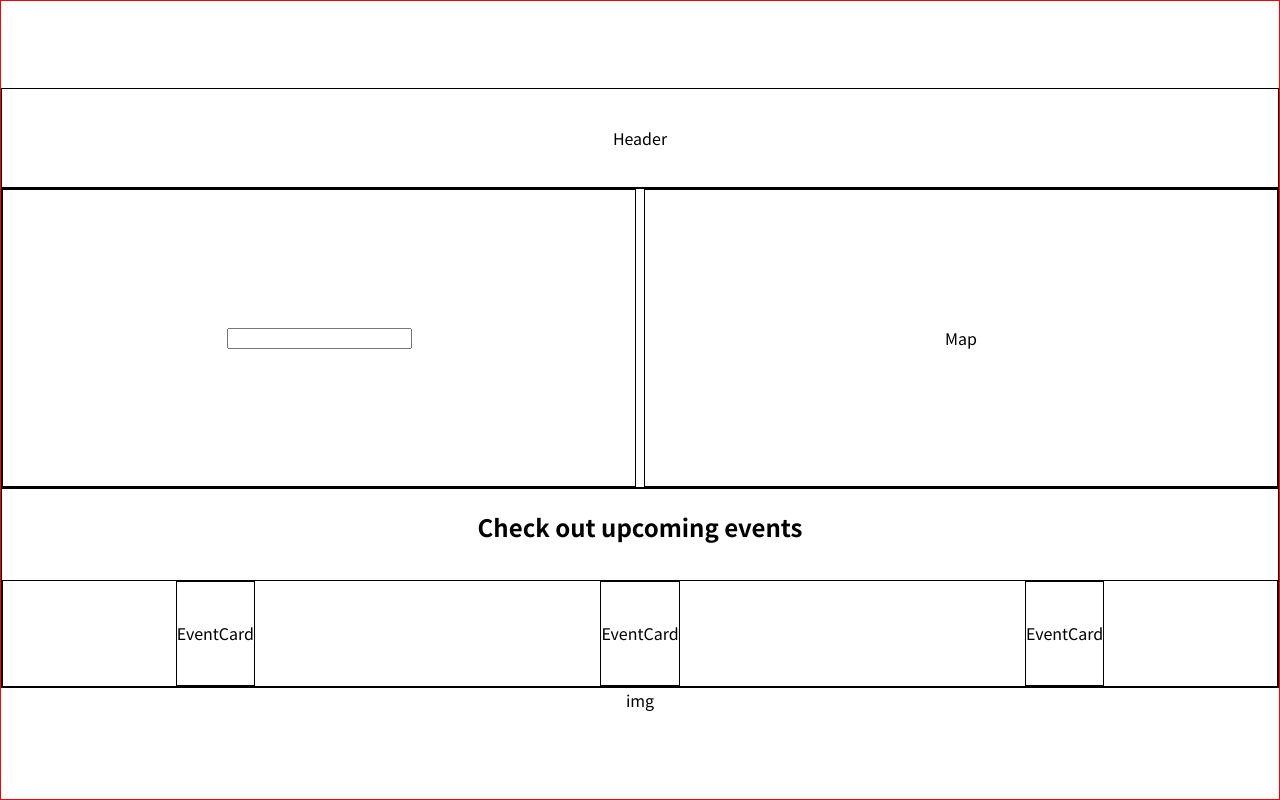
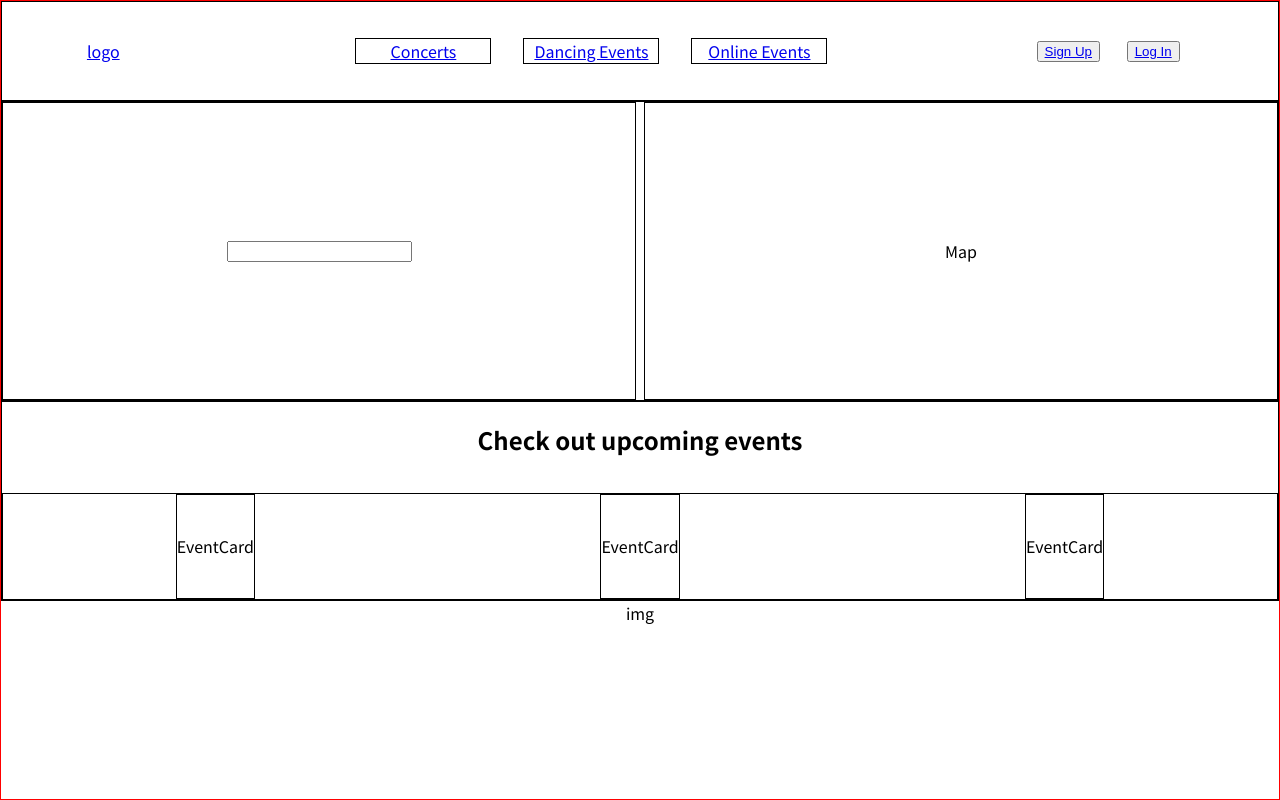
Before and after one commit to natalia-miroslaw/Ticketing-events-app, a React (Create React App) app: page / in a window 1280 px wide. Built offline with nearby package versions, Linux system fonts and the light colour scheme.

Commit message:
feat(header): add navigation and submit buttons

```diff
--- a/src/app/components/header/Header.tsx
+++ b/src/app/components/header/Header.tsx
@@ -1,10 +1,13 @@
 import React from 'react';
 import styled from 'styled-components';
+import { Navigation } from './navigation/Navigation';
+import { SubmitButtons } from './SubmitButtons/SubmitButtons';
+import { Logo } from './logo/Logo';
 
 const HeaderContainer = styled.header`
   display: flex;
   flex-direction: row;
-  justify-content: center;
+  justify-content: space-around;
   align-items: center;
   height: 100px;
   width: 100%;
@@ -12,5 +15,11 @@ const HeaderContainer = styled.header`
 `;
 
 export const Header: React.FC = () => {
-  return <HeaderContainer>Header</HeaderContainer>;
+  return (
+    <HeaderContainer>
+      <Logo />
+      <Navigation />
+      <SubmitButtons />
+    </HeaderContainer>
+  );
 };
--- /dev/null
+++ b/src/app/components/header/SubmitButtons/SubmitButtons.styles.ts
@@ -0,0 +1,5 @@
+import styled from 'styled-components';
+
+export const ButtonContainer = styled.button`
+  margin: 1em;
+`;
--- /dev/null
+++ b/src/app/components/header/SubmitButtons/SubmitButtons.tsx
@@ -0,0 +1,17 @@
+import React from 'react';
+import { ButtonContainer } from './SubmitButtons.styles';
+import { Link } from 'react-router-dom';
+import { Paths } from '../../../../routes/paths';
+
+export const SubmitButtons: React.FC = () => {
+  return (
+    <div>
+      <ButtonContainer>
+        <Link to={Paths.signUpPage}>Sign Up</Link>
+      </ButtonContainer>
+      <ButtonContainer>
+        <Link to={Paths.logInPage}>Log In</Link>
+      </ButtonContainer>
+    </div>
+  );
+};
--- /dev/null
+++ b/src/app/components/header/logo/Logo.tsx
@@ -0,0 +1,11 @@
+import React from 'react';
+import { Link } from 'react-router-dom';
+import { Paths } from '../../../../routes/paths';
+
+export const Logo: React.FC = () => {
+  return (
+    <div>
+      <Link to={Paths.root}>logo</Link>
+    </div>
+  );
+};
--- /dev/null
+++ b/src/app/components/header/navigation/Navigation.styles.ts
@@ -0,0 +1,27 @@
+import styled from 'styled-components';
+
+export const NavContainer = styled.nav`
+  display: flex;
+  flex-direction: row;
+  justify-content: center;
+  align-items: center;
+  margin: 10px;
+  height: 100%;
+
+  & ul {
+    height: 100%;
+    list-style: none;
+    display: flex;
+    flex-direction: row;
+    align-items: center;
+    justify-content: center;
+  }
+
+  & li {
+    margin: 0 1rem;
+    width: 8.5rem;
+    border: 1px solid black;
+    display: flex;
+    justify-content: center;
+  }
+`;
--- /dev/null
+++ b/src/app/components/header/navigation/Navigation.tsx
@@ -0,0 +1,22 @@
+import { NavContainer } from './Navigation.styles';
+import { Link } from 'react-router-dom';
+import { Paths } from '../../../../routes/paths';
+import React from 'react';
+
+export const Navigation: React.FC = () => {
+  return (
+    <NavContainer>
+      <ul>
+        <li>
+          <Link to={Paths.category}>Concerts</Link>
+        </li>
+        <li>
+          <Link to={Paths.category}>Dancing Events</Link>
+        </li>
+        <li>
+          <Link to={Paths.category}>Online Events</Link>
+        </li>
+      </ul>
+    </NavContainer>
+  );
+};
--- a/src/app/layout/Main/MainLayout.tsx
+++ b/src/app/layout/Main/MainLayout.tsx
@@ -6,7 +6,7 @@ import styled from 'styled-components';
 const MainLayoutContainer = styled.div`
   display: flex;
   flex-direction: column;
-  justify-content: center;
+  justify-content: flex-start;
   align-items: center;
   width: 100%;
   height: 100vh;
--- a/src/app/pages/CategoryPage.tsx
+++ b/src/app/pages/CategoryPage.tsx
@@ -4,7 +4,7 @@ import { Outlet } from 'react-router-dom';
 const CategoryPage: React.FC = () => {
   return (
     <div>
-      Concerts Page
+      Concerts / Dancing Events / Online Events Page
       <Outlet />
     </div>
   );
--- a/src/routes/Router.tsx
+++ b/src/routes/Router.tsx
@@ -7,7 +7,9 @@ import { MainLayout } from '../app/layout/Main/MainLayout';
 import { LogSignLayout } from '../app/layout/LogSign';
 import { Page404 } from '../app/pages/Page404';
 
-const LoadingPage = (Component: React.ElementType) => (props: unknown) =>
+const LoadingPage =
+  (Component: React.ElementType) =>
+  (props: unknown): JSX.Element =>
     (
       <Suspense
         fallback={
```
Lines whose indentation alone changed are shown as unchanged.
